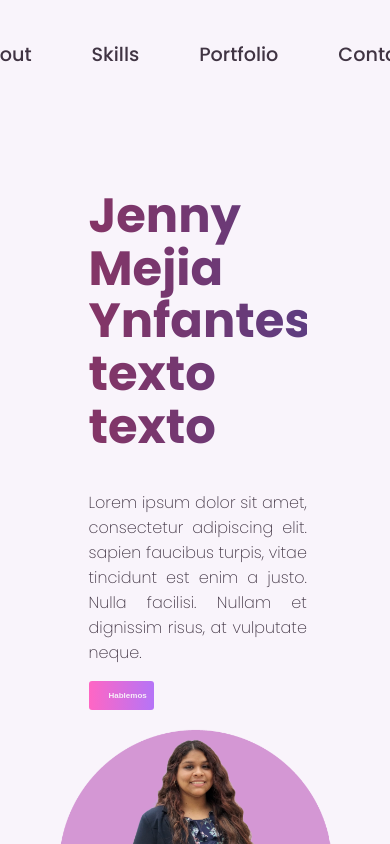
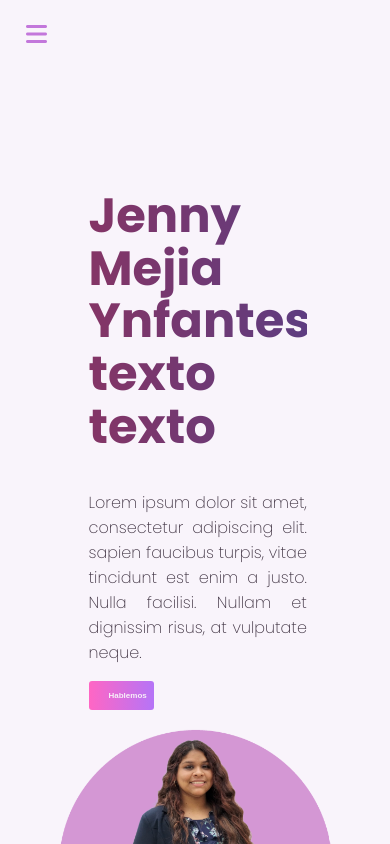
Before and after one commit to shakur2311/jenny-mejia-ynfantes, a React (Vite) app: page / in a window 390 px wide. Shown: the top 844 px of the page. Built offline with nearby package versions, Linux system fonts and the light colour scheme.

Commit message:
responsive nav

```diff
--- a/src/App.css
+++ b/src/App.css
@@ -1,16 +1,20 @@
 @import url('https://fonts.googleapis.com/css2?family=Montserrat:ital,wght@0,100..900;1,100..900&family=Poppins:ital,wght@0,100;0,200;0,300;0,400;0,500;0,600;0,700;0,800;0,900;1,100;1,200;1,300;1,400;1,500;1,600;1,700;1,800;1,900&display=swap');
 @import url('./keyframes.css');
 
-a{
-  display:inline-block;
-}
+
 :root{
   --primary-color: #f9f4fb;
   --secondary-color:  #ba74fb;
   --third-color : #403443;
   --white-color: #f7f0f8;
   --fourth-color: #c377db;
-
+}
+a{
+  display:inline-block;
+  text-decoration: none;
+}
+html {
+  scroll-behavior: smooth;
 }
 body{
   padding:0px;
@@ -26,7 +30,12 @@ body{
   margin:auto;
   height:100%;
 }
-
+.menu-btn{
+  display:none;
+}
+.burguer-nav{
+  display:none;
+}
 .nav-container{
   position:fixed !important;
   top: 30px;
@@ -373,6 +382,27 @@ body{
   font-size:0.8em;
 }
 
+/* Scroll up */
+.scrollUpDisplay{
+  display:flex;
+  background:var(--fourth-color);
+  color: var(--third-color);
+  height:60px;
+  width:60px;
+  border-radius:50%;
+  position:fixed;
+  bottom : 30px;
+  right: 30px;
+  justify-content: center;
+  align-items: center;
+  font-size:20px;
+  cursor: pointer;
+  z-index:11;
+  border : 1px solid var(--third-color);
+  outline: none;
+  text-decoration: none;
+}
+
 /* Media queries */
 /* About */
 @media (max-width: 1480px) {
@@ -413,9 +443,92 @@ body{
     display:Flex;
     justify-content: center;
   }
+  .scrollUpDisplay{
+    display:none;
+  }
 }
 
 @media (max-width: 768px) {
+  .nav-container{
+    display:none;
+  }
+  .scrolled{
+    display:none;
+  }
+  .menu-btn {
+    position: fixed;
+    top: 20px;
+    left: 20px;
+    font-size: 24px;
+    background: none;
+    border: none;
+    color: var(--fourth-color);
+    cursor: pointer;
+    z-index: 1100;
+    display:flex;
+  }
+  .burguer-nav{
+    position: fixed;
+    top: 0;
+    left: -100%;
+    width: 100%;
+    height: 100vh;
+    background: var(--secondary-color);
+    display: flex;
+    flex-direction: column;
+    justify-content: center;
+    align-items: center;
+    transition: left 0.3s ease-in-out;
+    z-index: 1000;
+
+  }
+
+  .burguer-nav.open{
+    left:0;
+  }
+
+  .burguer-nav .nav-links {
+    list-style: none;
+    padding: 0;
+    margin: 0;
+  }
+  .burguer-nav .nav-links li{
+    margin: 20px 0;
+  }
+  .burguer-nav .nav-links a{
+    color: white;
+    font-size: 20px;
+    text-decoration: none;
+    transition: color 0.3s ease-in-out;
+    font-weight:bold;
+  }
+  .burguer-nav .nav-links a:hover {
+    color: var(--third-color);
+  }
+
+  .close-btn {
+    position: absolute;
+    top: 20px;
+    right: 20px;
+    font-size: 24px;
+    background: none;
+    border: none;
+    color: white;
+    cursor: pointer;
+  }
+  .nav-container .nav a{
+    color: white;
+    margin:0px 40px;
+    font-weight:500;
+    transition: transform 0.3s ease-in-out;
+    padding: 0px;
+  }
+  .scrolled .nav a{
+    color: white;
+    margin:0px 40px;
+    font-weight:500;
+    transition: transform 0.3s ease-in-out;
+  }
   .about{
     height:fit-content;
   }
--- a/src/App.tsx
+++ b/src/App.tsx
@@ -9,6 +9,7 @@ import {useState, useEffect} from 'react';
 
 function App() {
   const [scrolled, setScrolled] = useState(false);
+  const [isResponsiveNavOpen, setIsResponsiveNavOpen ] = useState(false);
   const handleScroll = () => {
     if (window.scrollY > 50) {
         setScrolled(true);
@@ -26,17 +27,35 @@ function App() {
 
   return (
       <div className="page">
+        <button className="menu-btn" onClick={() => setIsResponsiveNavOpen(true)}>
+         <i><i className="fa-solid fa-bars"></i></i>
+        </button>
+
+        <div className={`burguer-nav ${isResponsiveNavOpen ? "open" : ""}`}>
+          <button className="close-btn" onClick={() => setIsResponsiveNavOpen(false)}>
+            <i className="fa-solid fa-xmark"></i>
+          </button>
+
+          <ul className="nav-links">
+            <li><a href="#about">About</a></li>
+            <li><a href="#skills">Skills</a></li>
+            <li><a href="#portfolio">Portfolio</a></li>
+            <li><a href="#contact">Contact</a></li>
+          </ul>
+        </div>
+
         <div className={`${scrolled ? "scrolled" : "nav-container"}`}>
-            <Nav texto = "About" />
-            <Nav texto = "Skills" />
-            <Nav texto = "Portfolio" />
-            <Nav texto = "Contact" />
+            <Nav texto = "About" href="#about"/>
+            <Nav texto = "Skills" href="#skills"/>
+            <Nav texto = "Portfolio" href="#portfolio"/>
+            <Nav texto = "Contact" href="#contact"/>
         </div>
         <About></About>
         <Skills></Skills>
         <Portfolio></Portfolio>
         <Contact></Contact>
         <Footer></Footer>
+        <a className={`${scrolled ? "scrollUpDisplay" : ""}`} href='#about'><i className="fa-solid fa-arrow-up"></i></a>
       </div>
   )
 }
--- a/src/assets/components/container/About.tsx
+++ b/src/assets/components/container/About.tsx
@@ -3,7 +3,7 @@ import Tool from '../../components/container/About/Tool.tsx';
 
 const About: React.FC = ()=>{
     return (
-        <div className='about'>
+        <div className='about' id="about">
             <div className="container">
                 <div className="about-left-side">
                     <h2>Jenny Mejia Ynfantes texto texto</h2>
--- a/src/assets/components/container/Contact.tsx
+++ b/src/assets/components/container/Contact.tsx
@@ -2,7 +2,7 @@ import Social from './Contact/Social.tsx';
 
 const Contact: React.FC = ()=>{
     return (
-        <div className='contact'>
+        <div className='contact' id="contact">
             <div className="container">
                 <div className="tituloContacto">
                     <h2>Contacto</h2>
--- a/src/assets/components/container/Footer.tsx
+++ b/src/assets/components/container/Footer.tsx
@@ -2,7 +2,7 @@
 
 const Footer: React.FC = ()=>{
     return (
-        <div className='footer'>
+        <div className='footer' id="footer">
             <div className="container">
                 <h2>@2025 Jenny Mejia. Todos los derechos reservados </h2>
                 <h3>Texto alternativo</h3>
--- a/src/assets/components/container/Portfolio.tsx
+++ b/src/assets/components/container/Portfolio.tsx
@@ -3,7 +3,7 @@ import Card from './Portfolio/Card.tsx';
 
 const Portfolio: React.FC = ()=>{
     return (
-        <div className='portfolio'>
+        <div className='portfolio' id="portfolio">
             <div className="container">
                 <div className="tituloPortfolio">
                     <h2>Portfolio</h2>
--- a/src/assets/components/container/Skills.tsx
+++ b/src/assets/components/container/Skills.tsx
@@ -3,7 +3,7 @@ import Skill from './Skills/Skill.tsx';
 
 const Skills: React.FC = ()=>{
     return (
-        <div className='skills'>
+        <div className='skills' id="skills">
             <div className="container">
                 <div className="tituloSkills">
                     <h2>Servicios y Habilidades</h2>
--- a/src/assets/components/nav/Nav.tsx
+++ b/src/assets/components/nav/Nav.tsx
@@ -2,13 +2,14 @@
 
 interface NavProps {
     texto: string;
+    href: string;
 }
 
 
-const Nav: React.FC<NavProps> = ({texto})=>{
+const Nav: React.FC<NavProps> = ({texto,href})=>{
     return (
         <div className = "nav">
-            <a>{texto}</a>
+            <a href={href}>{texto}</a>
         </div>
     )
 }
```
